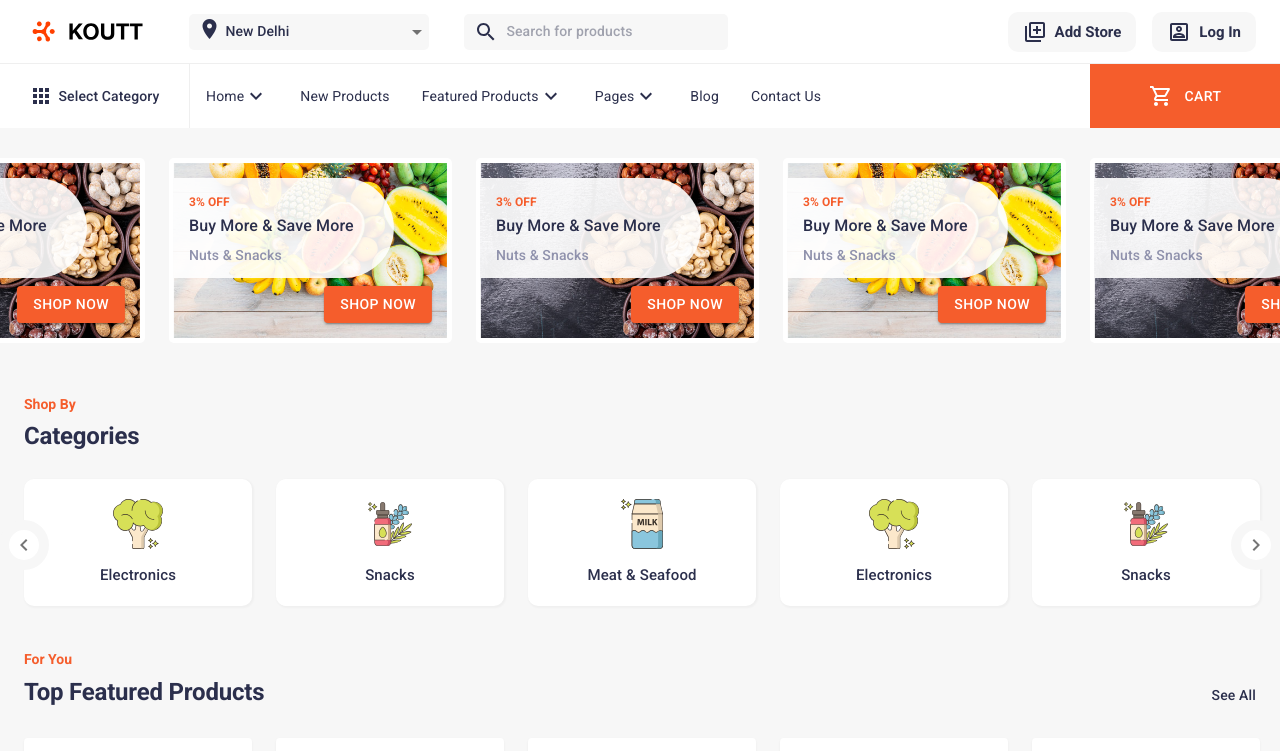
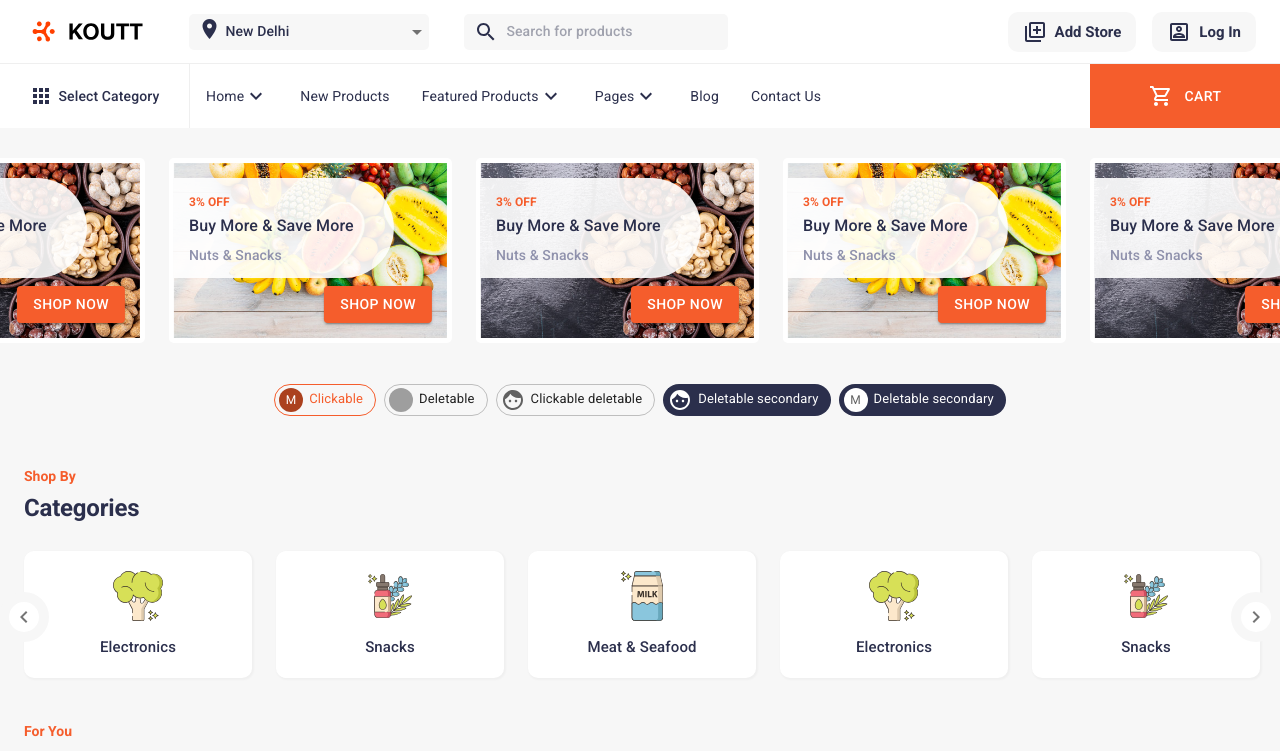
Before and after one commit to apexof/gambo-market, a Next.js app: page / in a window 1280 px wide. Shown: the top 751 px of the page. Built offline with nearby package versions, Linux system fonts and the light colour scheme; grey boxes are pictures that could not be loaded.

Commit message:
add chips

```diff
--- /dev/null
+++ b/components/PagesData/Home/Chips.jsx
@@ -0,0 +1,74 @@
+import React from 'react';
+import { makeStyles } from '@material-ui/core/styles';
+import Avatar from '@material-ui/core/Avatar';
+import Chip from '@material-ui/core/Chip';
+import FaceIcon from '@material-ui/icons/Face';
+import { Container } from '@material-ui/core';
+
+const useStyles = makeStyles((theme) => ({
+    root: {
+        display: 'flex',
+        justifyContent: 'center',
+        flexWrap: 'wrap',
+        '& > *': {
+            margin: theme.spacing(0.5),
+        },
+    },
+    chip: {
+        backgroundColor: theme.palette.text.primary,
+        color: theme.palette.primary.main,
+    },
+    icon: {
+        backgroundColor: theme.palette.text.primary,
+        color: theme.palette.primary.main,
+    },
+    avatar: {
+        backgroundColor: theme.palette.primary.main,
+        color: theme.palette.text.primary,
+    },
+}));
+
+export default function OutlinedChips() {
+    const classes = useStyles();
+
+    const handleClick = () => {
+        console.info('You clicked the Chip.');
+    };
+
+    return (
+        <Container>
+            <div className={classes.root}>
+                <Chip
+                    avatar={<Avatar>M</Avatar>}
+                    label="Clickable"
+                    onClick={handleClick}
+                    variant="outlined"
+                    color="secondary"
+                />
+                <Chip
+                    avatar={<Avatar alt="Natacha" src="/static/images/avatar/1.jpg" />}
+                    label="Deletable"
+                    variant="outlined"
+                />
+                <Chip
+                    icon={<FaceIcon />}
+                    label="Clickable deletable"
+                    onClick={handleClick}
+                    variant="filled"
+                />
+                <Chip
+                    icon={<FaceIcon className={classes.icon} />}
+                    label="Deletable secondary"
+                    className={classes.chip}
+                    variant="default"
+                />
+                <Chip
+                    avatar={<Avatar className={classes.avatar}>M</Avatar>}
+                    label="Deletable secondary"
+                    className={classes.chip}
+                    variant="default"
+                />
+            </div>
+        </Container>
+    );
+}
--- a/pages/index.js
+++ b/pages/index.js
@@ -2,6 +2,7 @@ import MainLayout from '../components/Layouts/MainLayout'
 import CategorySlider from '../components/CategoryList/CategorySlider'
 import BannerSection from '../components/BannerSection';
 import TopSlider from '../components/TopSlider';
+import Chips from '../components/PagesData/Home/Chips';
 import { makeStyles } from '@material-ui/core/styles';
 import ProductListSlider from '../components/Product/ProductLists/ProductListSlider';
 import { AddedNewProducts, FreshAndFruits, TopFeaturedProducts } from '../components/Product/ProductLists/lists';
@@ -17,6 +18,9 @@ export default function Home() {
     return (
         <MainLayout>
             <TopSlider />
+            <Box mt={4}>
+                <Chips />
+            </Box>
             <CategorySlider />
             <Box mt={5}>
                 <ProductListSlider
```
